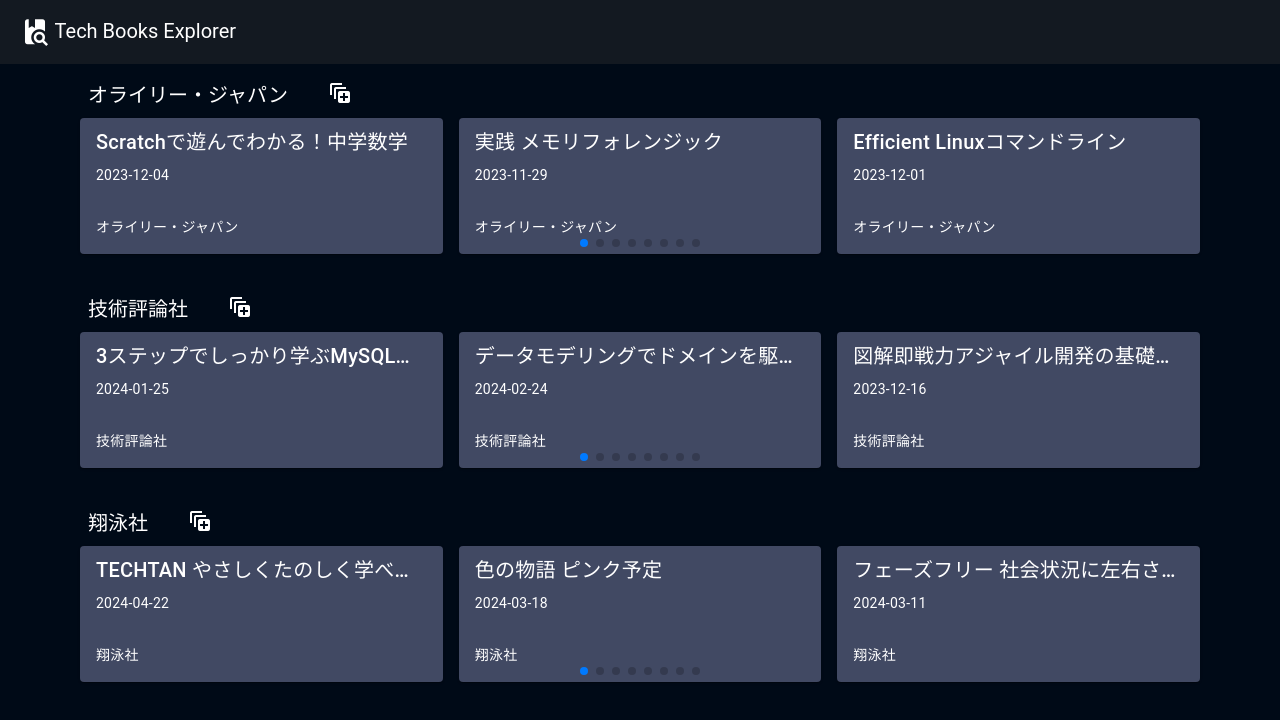
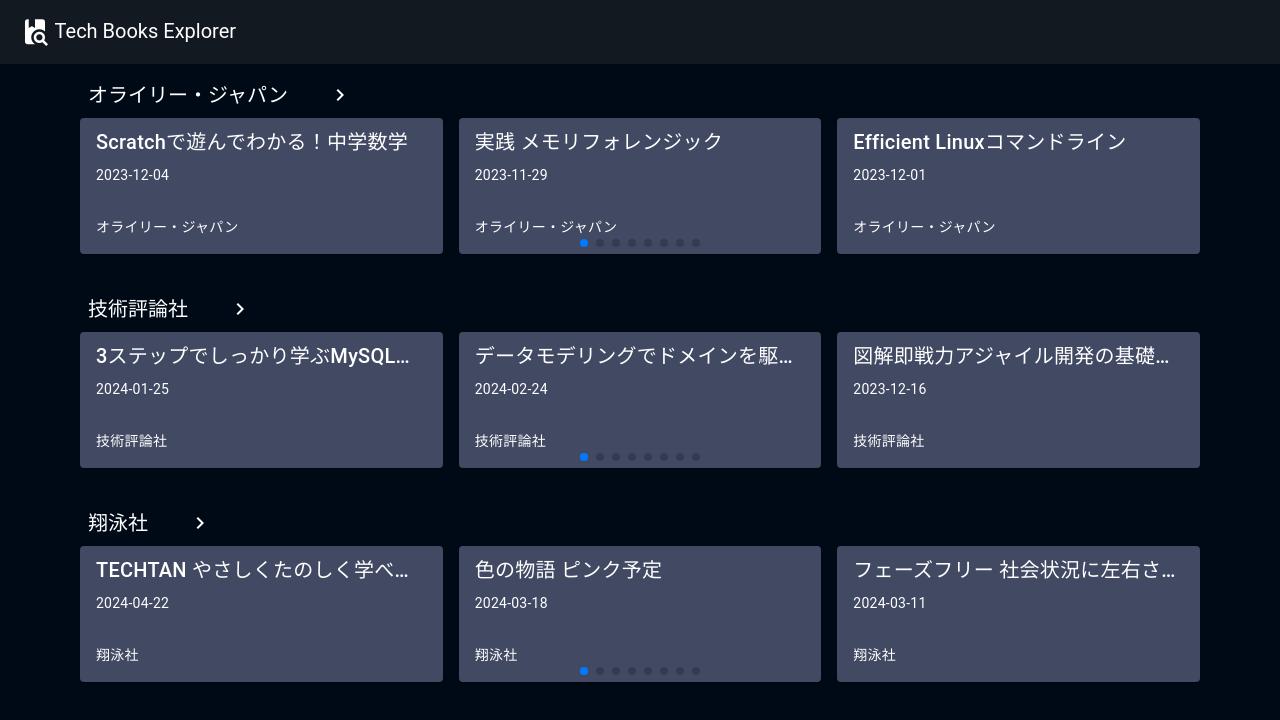
Before and after one commit to CASL0/tech-books-explorer-front, a Vue app: page / in a window 1280 px wide. Shown: the top 720 px of the page. Built offline with nearby package versions, Linux system fonts and the light colour scheme.

Commit message:
fix: アイコンが分かりづらかったので変更

```diff
--- a/src/components/BookCarousel.vue
+++ b/src/components/BookCarousel.vue
@@ -1,11 +1,11 @@
 <template>
   <div>
-    <v-row>
+    <v-row align="center">
       <v-col cols="auto">
         <span class="label">{{ label }}</span>
       </v-col>
       <v-col cols="auto">
-        <v-icon icon="mdi-expand-all" @click="onClickExpandAll(label)" />
+        <v-icon icon="mdi-chevron-right" @click="onClickExpandAll(label)" />
       </v-col>
     </v-row>
     <Swiper
```
